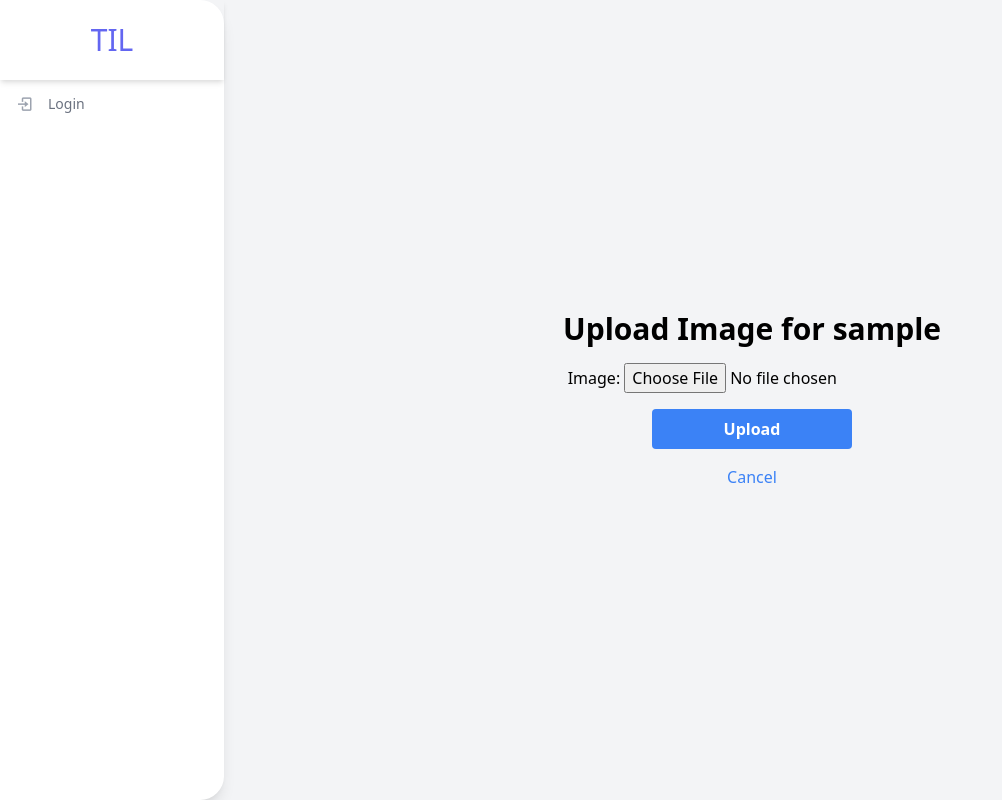
After one commit to kowsik22/Django5, a Django app: a page that uses til/templates/base.html in a window 1280 px wide. The commit adds this page. Shown: the whole page, without its empty margins (0-1002 px from the left). Run offline with Django 5.2, Linux system fonts and the light colour scheme; tables that the repository leaves empty hold one stand-in row (values such as "Sample post"); some libraries are stand-ins or nearby versions.

Commit message:
added the image functinality

```diff
--- a/frontend/css/style.css
+++ b/frontend/css/style.css
@@ -0,0 +1,33 @@
+/* Add this to your main CSS file or within a <style> tag in your base.html */
+
+.container {
+  max-width: 600px; /* Set a maximum width */
+  margin: auto; /* Center the container */
+  padding: 20px; /* Add padding */
+}
+
+h2 {
+  font-size: 1.5em; /* Responsive font size */
+  margin-bottom: 20px; /* Space below the heading */
+}
+
+form {
+  display: flex;
+  flex-direction: column; /* Stack elements vertically */
+  align-items: center; /* Center elements horizontally */
+}
+
+button {
+  width: 100%; /* Full width for button */
+  padding: 10px; /* Padding for button */
+}
+
+@media (max-width: 600px) {
+  h2 {
+    font-size: 1.2em; /* Smaller font size for mobile */
+  }
+
+  button {
+    font-size: 0.9em; /* Smaller button text for mobile */
+  }
+}
--- /dev/null
+++ b/profiles/forms.py
@@ -0,0 +1,7 @@
+from django import forms
+from .models import Profile
+
+class ProfileImageUploadForm(forms.ModelForm):
+    class Meta:
+        model = Profile
+        fields = ['image']  # This should match your Profile model's image field
--- /dev/null
+++ b/profiles/templates/profiles/upload_image.html
@@ -0,0 +1,21 @@
+{% extends "base.html" %}
+
+{% block body %}
+<div class="container mx-auto p-4">
+    <h2 class="text-center text-2xl md:text-3xl font-semibold mb-4">Upload Image for {{ user.user.username }}</h2>
+    <form method="POST" enctype="multipart/form-data" class="flex flex-col items-center">
+        {% csrf_token %}
+        <div class="mb-4 w-full max-w-md text-center">
+            {{ form.as_p }}
+        </div>
+        <button type="submit" class=" bg-blue-500 text-white font-bold py-2 px-4 rounded hover:bg-blue-600 transition duration-100" style="width:200px;">
+            Upload
+        </button>
+    </form>
+    <div class="text-center mt-4">
+        <a href="{% url 'profiles:detail' user.user.username %}" class="text-blue-500 hover:underline">
+            Cancel
+        </a>
+    </div>
+</div>
+{% endblock %}
--- a/profiles/urls.py
+++ b/profiles/urls.py
@@ -7,4 +7,5 @@ app_name= "profiles"
 urlpatterns = [
     path("<str:username>/", views.ProfileDetailView.as_view(), name='detail'),
     path("<str:username>/follow/", views.FollowView.as_view(), name='follow'),
+    path("<str:username>/upload-image/", views.ProfileImageUploadView.as_view(), name='upload_image'),  # Ensure this line is correct
 ]
--- a/profiles/views.py
+++ b/profiles/views.py
@@ -1,75 +1,16 @@
-# from django.contrib.auth.models import User
-# from django.views.generic import DetailView, View
-# from django.contrib.auth.mixins import LoginRequiredMixin
-# from django.http  import JsonResponse, HttpResponseBadRequest
 
-
-# from feed.models import Post
-# from followers.models import Follower
-# # Create your views here.
-
-
-# class ProfileDetailView(DetailView):
-#     http_method_names = ['get']
-#     template_name = 'profiles/detail.html'
-#     model = User
-#     context_object_name = 'user'
-#     slug_field = 'username'
-#     slug_url_kwarg = 'username'
-
-#     def get_context_data(self, **kwargs):
-#         user = self.get_object()
-#         context = super().get_context_data(**kwargs)
-#         context['total_posts'] = Post.objects.filter(author=user).count()
-#         return context
-
-
-# class FollowView(LoginRequiredMixin, View):
-#     http_method_names = ["post"]
-
-#     def post(self,request,*args,**kwargs):
-#         data = request.POST.dict()
-
-#         if "action" not in data or "user" not in data:
-#             return HttpResponseBadRequest("Missing data")
-
-#         try:
-#             other_user = User.objects.get(username=data["username"])
-#         except User.DoesNotExist:
-#             return HttpResponseBadRequest("User does not exist")
-
-#         if data['action'] == 'follow':
-
-#             follower, created = Follower.objects.get_or_create(
-#                 followed_by = request.user,
-#                 following = other_user
-#             )
-#         else:
-#             try:
-#                 follower = Follower.objects.get(
-#                    followed_by = request.user,
-#                    following = other_user,
-#                 )
-#             except Follower.DoesNotExist:
-#                 follower = None
-
-#             if follower:
-#                 follower.delete()
-
-#         return JsonResponse({
-#             'success':True,
-#             'wording': "unfollow" if data['action'] == "follow" else "Follow"
-#         })
 
 from django.contrib.auth.models import User
 from django.views.generic import DetailView, View
 from django.contrib.auth.mixins import LoginRequiredMixin
 from django.http import JsonResponse, HttpResponseBadRequest
-
-
 from feed.models import Post
 from followers.models import Follower
-
+from .forms import ProfileImageUploadForm
+from django.shortcuts import render, redirect, get_object_or_404
+from .models import Profile
+from django.contrib.auth.decorators import login_required
+from django.utils.decorators import method_decorator
 
 class ProfileDetailView(DetailView):
     http_method_names = ["get"]
@@ -131,3 +72,17 @@ class FollowView(LoginRequiredMixin, View):
             'success': True,
             'wording': "Unfollow" if data['action'] == "follow" else "Follow"
         })
+class ProfileImageUploadView(View):
+    def get(self, request, username):
+        user = get_object_or_404(Profile, user__username=username)
+        form = ProfileImageUploadForm()
+        return render(request, 'profiles/upload_image.html', {'form': form, 'user': user})
+
+    def post(self, request, username):
+        user = get_object_or_404(Profile, user__username=username)
+        form = ProfileImageUploadForm(request.POST, request.FILES)
+        if form.is_valid():
+            user.image = form.cleaned_data['image']
+            user.save()
+            return redirect('profiles:detail', username=username)  # Redirect to the user's detail page
+        return render(request, 'profiles/upload_image.html', {'form': form, 'user': user})
--- a/til/templates/base.html
+++ b/til/templates/base.html
@@ -32,6 +32,13 @@
                       <span class="text-sm font-medium">New Post</span>
                   </a>
               </li>
+              <li>
+                <a href="{% url 'profiles:upload_image' request.user.username %}" class="flex flex-row items-center h-12 px-4 lg:px-0 w-full transform hover:translate-x-2 transition-transform ease-in duration-200 text-gray-500 hover:text-gray-800 ">
+                    <span class="inline-flex items-center justify-center h-12 w-12 text-lg text-gray-400"><i class="bx bx-layer-plus"></i></span>
+                    <span class="text-sm font-medium">Upload Image</span>
+                </a>
+              </li>
+
               <li>
                   <a href="{% url 'account_logout' %}" class="flex flex-row items-center h-12 px-4 lg:px-0 w-full transform hover:translate-x-2 transition-transform ease-in duration-200 text-gray-500 hover:text-gray-800 logout">
                       <span class="inline-flex items-center justify-center h-12 w-12 text-lg text-gray-400 logout"><i class="bx bx-log-out"></i></span>
```
Also changed, not shown: til/urls.py (+0 -10 lines).
